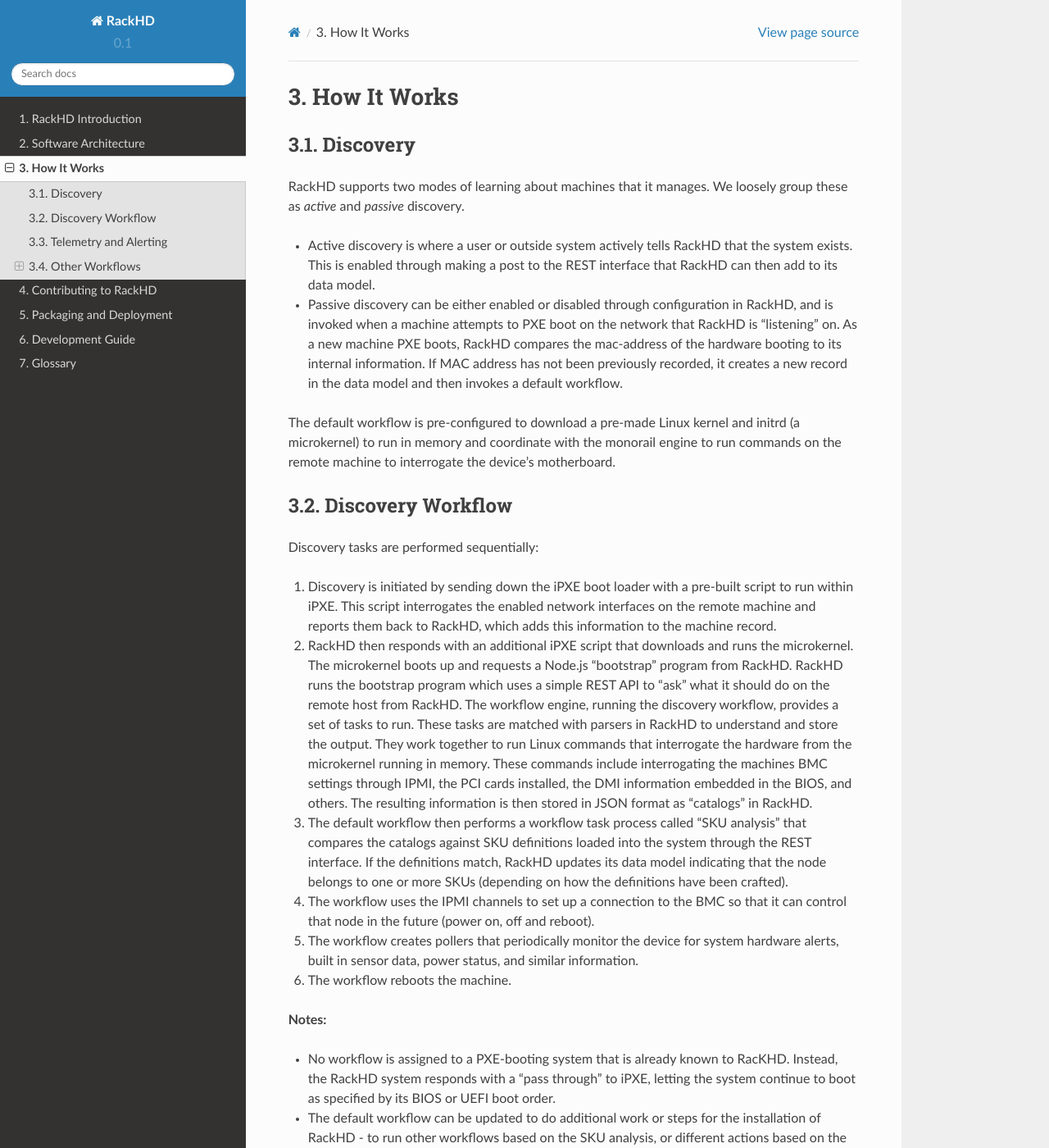
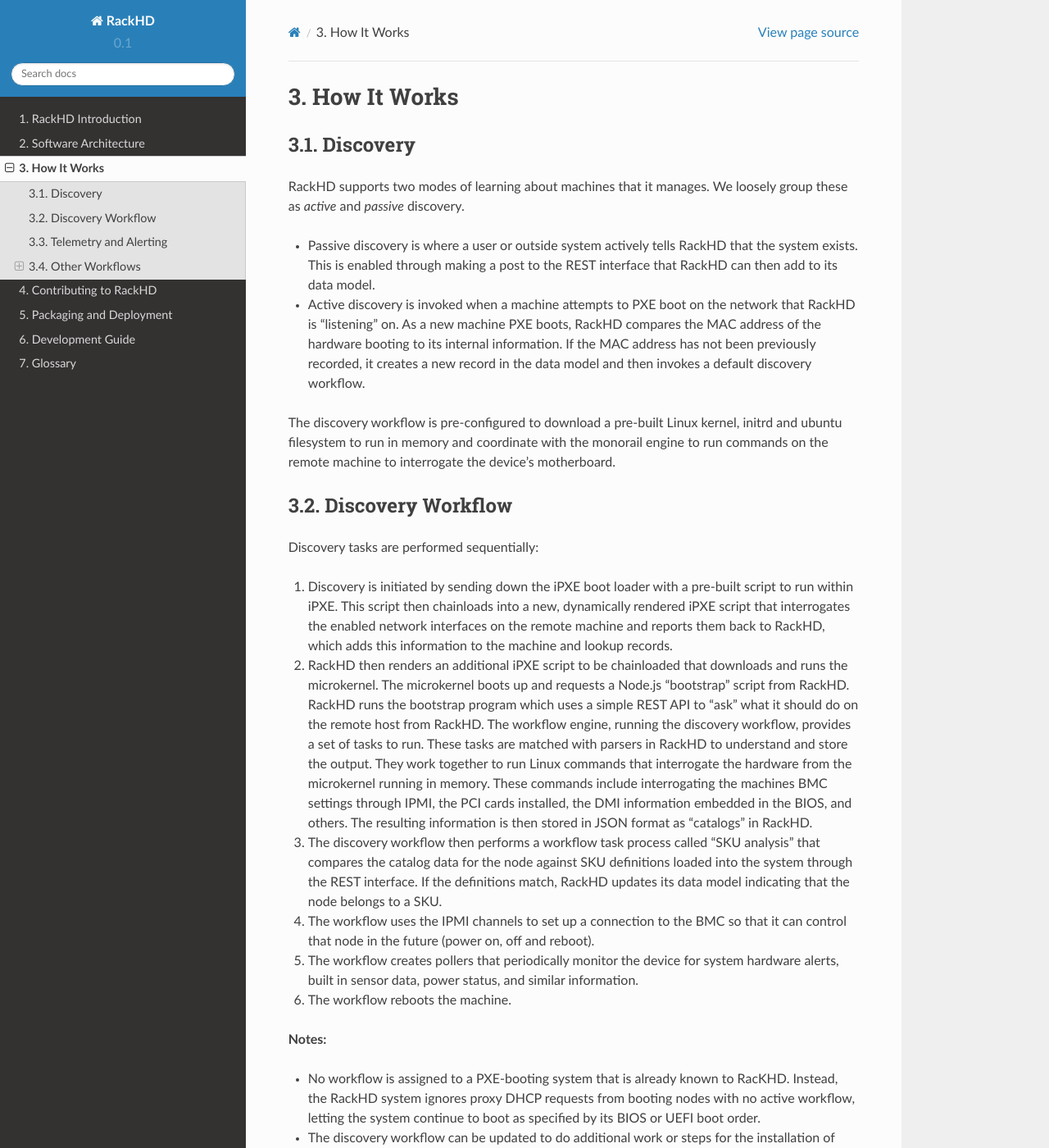
Before and after one commit to RackHD/docs, a Sphinx documentation site: the page built from docs/how_it_works.rst, in a window 1280 px wide and 1400 px high. Shown: the whole window at 82% size. Built offline with Sphinx 7.4.7 and the Read the Docs theme 2.0.0, drawn with Linux system fonts in a browser that asks for light colours; some of the changed text lies outside the part shown.

Commit message:
Language improvements to the how_it_works.rst doc

```diff
--- a/docs/how_it_works.rst
+++ b/docs/how_it_works.rst
@@ -8,13 +8,13 @@
 RackHD supports two modes of learning about machines that it manages. We loosely group
 these as *active* and *passive* discovery.
 
-* Active discovery is where a user or outside system actively tells RackHD that the system exists. This is enabled through making a post to the REST interface that RackHD can then add to its data model.
+* Passive discovery is where a user or outside system actively tells RackHD that the system exists. This is enabled through making a post to the REST interface that RackHD can then add to its data model.
 
-* Passive discovery can be either enabled or disabled through configuration in RackHD, and is invoked when a machine attempts to PXE boot on the network that RackHD is
-  "listening" on. As a new machine PXE boots, RackHD compares the mac-address of the hardware booting to its internal information. If MAC address has not been previously recorded,
-  it creates a new record in the data model and then invokes a default workflow.
+* Active discovery is invoked when a machine attempts to PXE boot on the network that RackHD is
+  "listening" on. As a new machine PXE boots, RackHD compares the MAC address of the hardware booting to its internal information. If the MAC address has not been previously recorded,
+  it creates a new record in the data model and then invokes a default discovery workflow.
 
-The default workflow is pre-configured to download a pre-made Linux kernel and initrd (a microkernel) to run in memory and coordinate
+The discovery workflow is pre-configured to download a pre-built Linux kernel, initrd and ubuntu filesystem to run in memory and coordinate
 with the monorail engine to run commands on the remote machine to interrogate the device's motherboard.
 
 Discovery Workflow
@@ -23,22 +23,23 @@
 Discovery tasks are performed sequentially:
 
 #. Discovery is initiated by sending down the iPXE boot loader with a pre-built script to run within
-   iPXE. This script interrogates the enabled network interfaces on
-   the remote machine and reports them back to RackHD, which adds this information to the machine record.
+   iPXE. This script then chainloads into a new, dynamically rendered iPXE script that interrogates the
+   enabled network interfaces on the remote machine and reports them back to RackHD, which adds this
+   information to the machine and lookup records.
 
-#. RackHD then responds with an additional iPXE script that downloads
-   and runs the microkernel. The microkernel boots up and requests a Node.js "bootstrap" program
+#. RackHD then renders an additional iPXE script to be chainloaded that downloads
+   and runs the microkernel. The microkernel boots up and requests a Node.js "bootstrap" script
    from RackHD. RackHD runs the bootstrap program which uses a simple REST API to "ask" what it should do on the remote host from RackHD. The workflow engine,
    running the discovery workflow, provides a set of tasks to run. These tasks are matched with parsers in RackHD to understand and store the output. They work
    together to run Linux commands that interrogate the hardware from the microkernel running in memory. These commands include interrogating the machines BMC
    settings through IPMI, the PCI cards installed, the DMI information embedded in the BIOS, and others. The resulting information is then stored in JSON format
    as "catalogs" in RackHD.
 
-#. The default workflow then performs a workflow task process called "SKU
-   analysis" that compares the catalogs against SKU definitions
+#. The discovery workflow then performs a workflow task process called "SKU
+   analysis" that compares the catalog data for the node against SKU definitions
    loaded into the system through the REST interface. If the definitions match,
    RackHD updates its data model indicating that the node belongs
-   to one or more SKUs (depending on how the definitions have been crafted).
+   to a SKU.
 
 #. The workflow uses the IPMI channels to set up a connection to the BMC so that it can control that node in the future (power on, off and reboot).
 
@@ -48,10 +49,10 @@
 
 **Notes:**
 
-* No workflow is assigned to a PXE-booting system that is already known to RacKHD. Instead, the RackHD system responds with a "pass through" to iPXE, letting the system
-  continue to boot as specified by its BIOS or UEFI boot order.
+* No workflow is assigned to a PXE-booting system that is already known to RacKHD. Instead, the RackHD system ignores proxy DHCP requests from booting
+  nodes with no active workflow, letting the system continue to boot as specified by its BIOS or UEFI boot order.
 
-* The default workflow can be updated to do additional work or steps for the installation of RackHD - to run other workflows based on the SKU analysis, or
+* The discovery workflow can be updated to do additional work or steps for the installation of RackHD - to run other workflows based on the SKU analysis, or
   different actions based on the logic embedded into the workflow itself.
 
 * Additional pollers exist and can be configured to capture data through SNMP, and the RackHD project is set up to support additional pollers as plugins that can be
@@ -63,7 +64,8 @@
 
 Poller information is converted into a "live data feed" and published through
 AMQP, providing a "live telemetry feed" for the raw data collected on the
-remote systems. In addition to this live feed, RackHD includes some rudimentary
+remote systems (recent data is also cached for manual access). In addition to
+this live feed, RackHD includes some rudimentary
 alerting mechanisms that compare the data collected by the pollers to regular
 expressions, and if they match create an additional event that is published on
 an "alert" exchange in AMQP.
```
